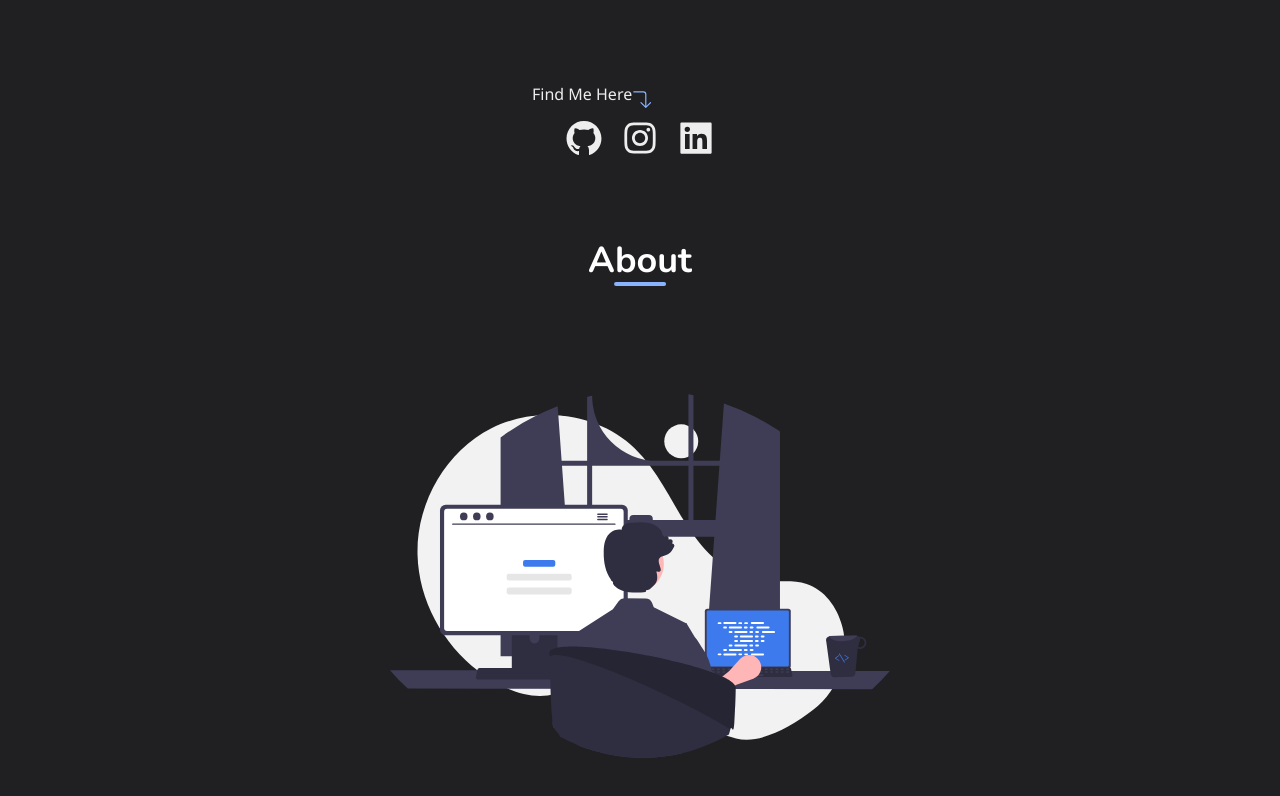
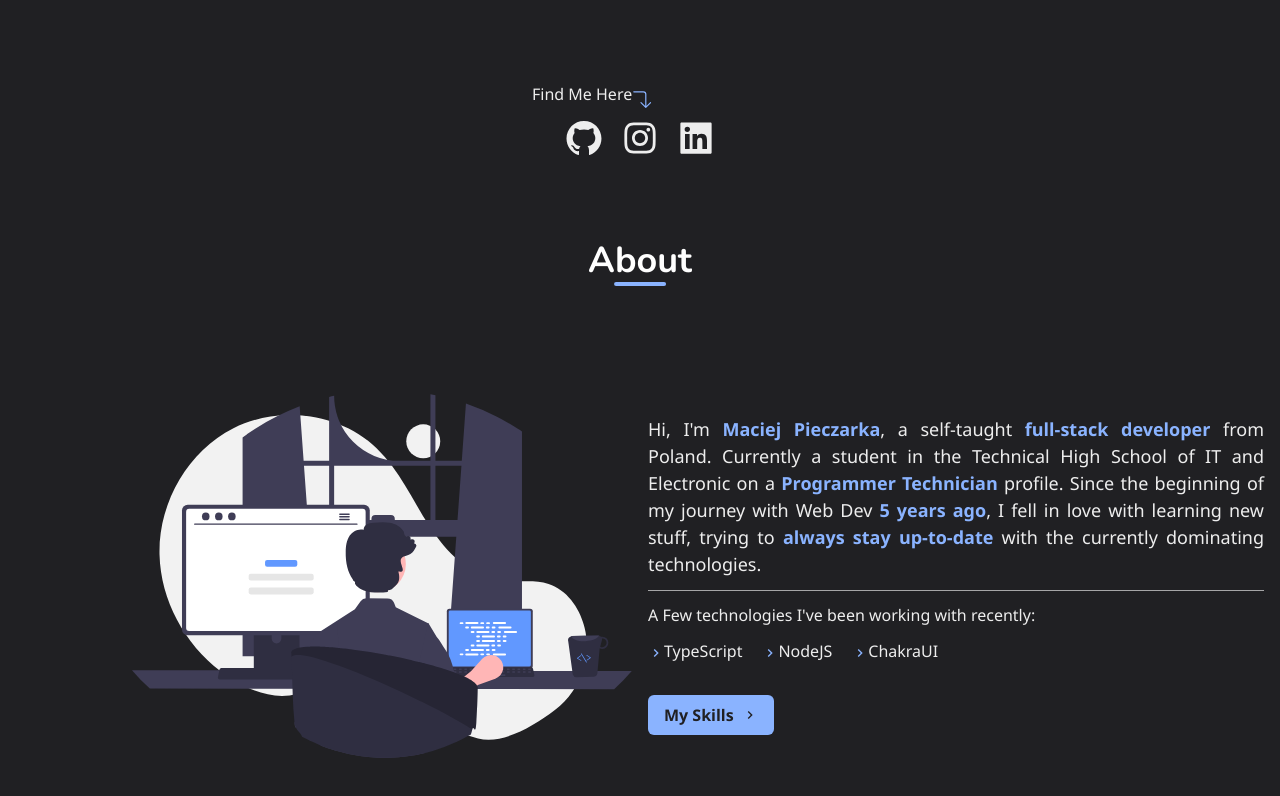
Before and after one commit to maciejpieczarka/nextjs-maciejpieczarka-homepage, a Next.js app: page / in a window 1280 px wide. Shown: the part 601-1397 px from the top of the page. Built offline with nearby package versions, Linux system fonts and the light colour scheme.

Commit message:
Add About section

```diff
--- a/lib/theme.ts
+++ b/lib/theme.ts
@@ -49,10 +49,12 @@ const fonts = {
 };
 
 const components = {
-  Button: {
+  Text: {
     variants: {
-      borderBtn: {},
-      fillBtn: {},
+      highlight: (props: StyleFunctionProps) => ({
+        fontWeight: 'bold',
+        color: props.colorMode === 'dark' ? 'blueDark.200' : 'blueLight.500',
+      }),
     },
   },
 };
--- a/pages/index.tsx
+++ b/pages/index.tsx
@@ -10,6 +10,8 @@ import {
   HStack,
   chakra,
   Divider,
+  UnorderedList,
+  ListItem,
 } from '@chakra-ui/react';
 import { DownloadIcon, ChevronRightIcon } from '@chakra-ui/icons';
 import {
@@ -29,6 +31,7 @@ const CustomImg = chakra(Image, {
     return ['width', 'height', 'layout', 'src', 'alt'].includes(prop);
   },
 });
+
 const Home: NextPage = () => {
   return (
     <Box>
@@ -155,13 +158,92 @@ const Home: NextPage = () => {
         </Flex>
       </Flex>
       <Sectionlayout heading="About">
-        <Flex align="center">
-          <Flex flex={1} justify="flex-end">
+        <Flex align="center" gap={4}>
+          <Flex
+            display={{ base: 'none', md: 'flex' }}
+            flex={1}
+            justify="flex-end"
+          >
             <Box position="relative" boxSize={{ md: 400, lg: 500 }}>
-              <CustomImg src="/about-img-light.svg" layout="fill" />
+              <CustomImg
+                src={`/about-img${useColorModeValue('-light', '-dark')}.svg`}
+                layout="fill"
+              />
             </Box>
           </Flex>
-          <Box flex={1}></Box>
+          <Flex
+            width="50%"
+            direction="column"
+            align={{ base: 'center', md: 'flex-start' }}
+            flex={1}
+          >
+            <Text
+              fontSize={{ base: 14, md: 15, lg: 18 }}
+              align={{ base: 'center', md: 'justify' }}
+            >
+              Hi, I&apos;m{' '}
+              <Text as="span" variant="highlight">
+                Maciej Pieczarka
+              </Text>
+              , a self-taught{' '}
+              <Text as="span" variant="highlight">
+                full-stack developer
+              </Text>{' '}
+              from Poland. Currently a student in the Technical High School of
+              IT and Electronic on a{' '}
+              <Text as="span" variant="highlight">
+                Programmer Technician
+              </Text>{' '}
+              profile. Since the beginning of my journey with Web Dev{' '}
+              <Text as="span" variant="highlight">
+                5 years ago
+              </Text>
+              , I fell in love with learning new stuff, trying to{' '}
+              <Text as="span" variant="highlight">
+                always stay up-to-date
+              </Text>{' '}
+              with the currently dominating technologies.
+            </Text>
+            <Divider
+              variant="solid"
+              borderColor={useColorModeValue('textDark', 'textLight')}
+              my={3}
+            />
+            <Text align={{ base: 'center', md: 'left' }}>
+              A Few technologies I&apos;ve been working with recently:
+            </Text>
+
+            <HStack spacing={5} my={3}>
+              <Box>
+                <ChevronRightIcon
+                  color={useColorModeValue('blueLight.500', 'blueDark.200')}
+                />
+                TypeScript
+              </Box>
+              <Box>
+                <ChevronRightIcon
+                  color={useColorModeValue('blueLight.500', 'blueDark.200')}
+                />
+                NodeJS
+              </Box>
+              <Box>
+                <ChevronRightIcon
+                  color={useColorModeValue('blueLight.500', 'blueDark.200')}
+                />
+                ChakraUI
+              </Box>
+            </HStack>
+            <Button
+              mt={5}
+              colorScheme={useColorModeValue('blueLight', 'blueDark')}
+              color={useColorModeValue('textLight', 'textDark')}
+              variant="solid"
+              size="md"
+              rightIcon={<ChevronRightIcon />}
+            >
+              My Skills
+            </Button>
+          </Flex>
         </Flex>
       </Sectionlayout>
     </Box>
```
